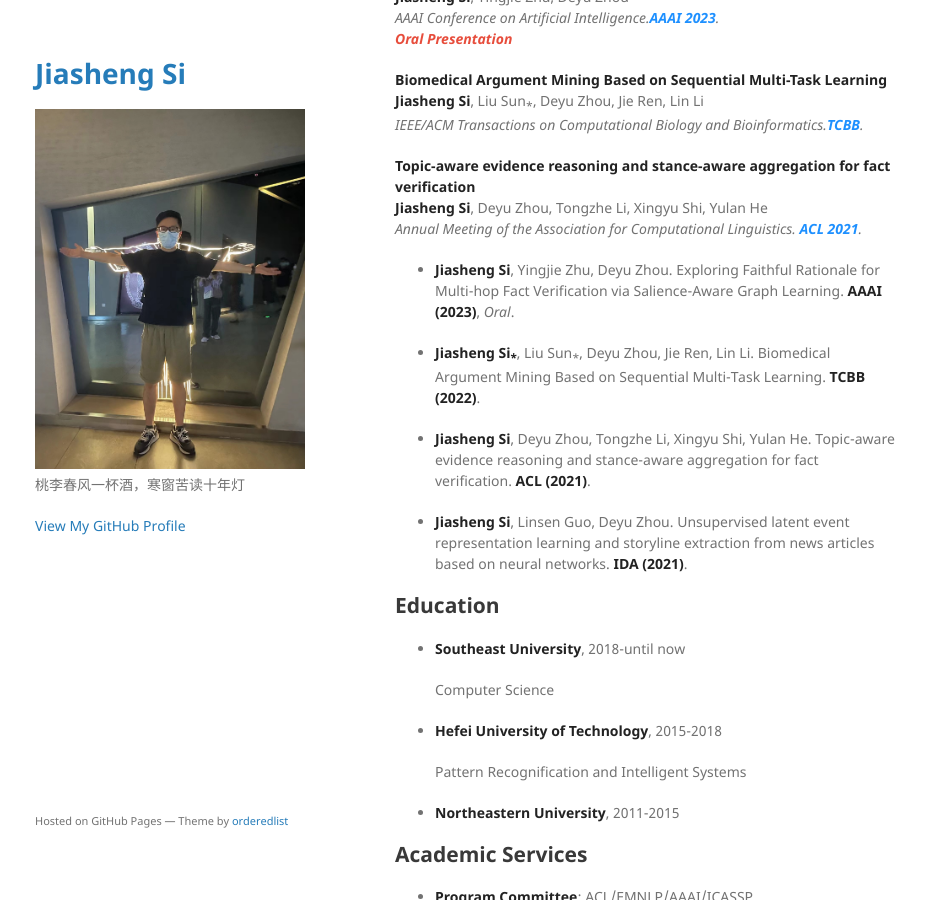
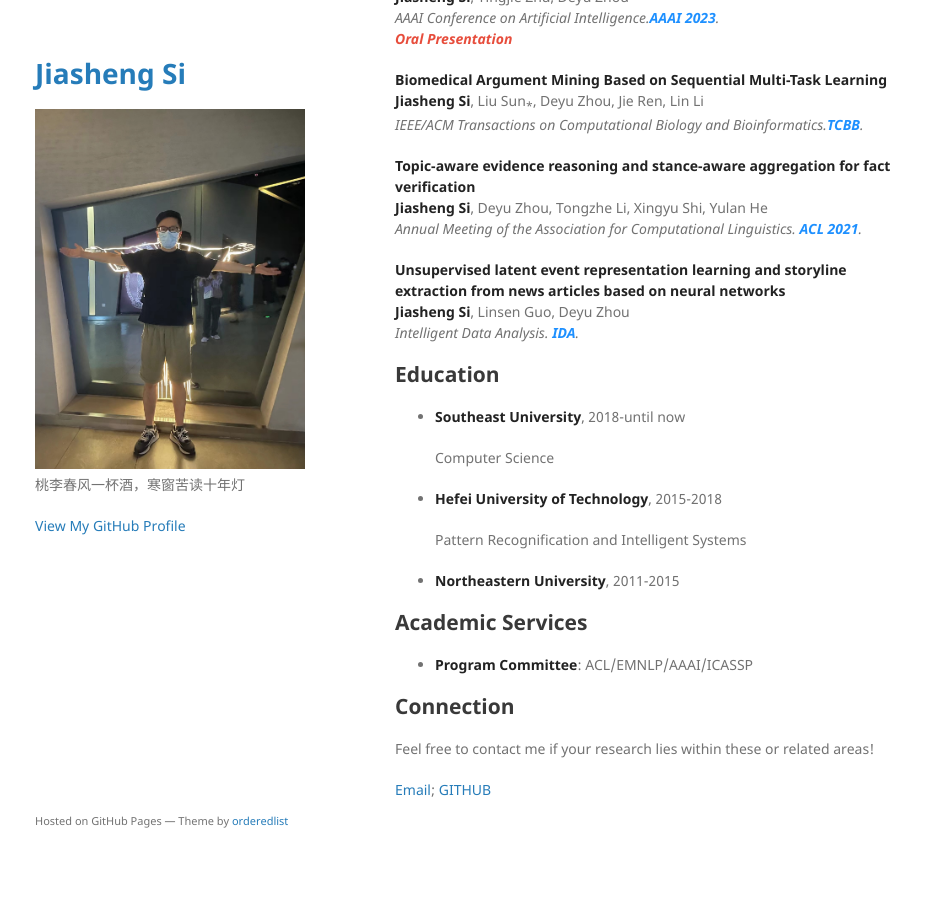
Before and after one commit to jasenchn/jasenchn.github.io, a Jekyll site: the page built from index.md, in a window 1280 px wide and 900 px high, scrolled down 368 px. Shown: the whole window, without its empty margins (175-1100 px from the left). Built offline with Jekyll 4.4.1, drawn with Linux system fonts in a browser that asks for light colours; our own code applies the rules of GitHub Pages for plain Markdown files; after the commit the page ends 1238 px from its top, so only the background shows below that.

Commit message:
Update index.md

```diff
--- a/index.md
+++ b/index.md
@@ -47,16 +47,16 @@ I am interested in exploring structures from text, especially for the task: Auto
 </p>
 </div>
 
-- **Jiasheng Si**, Yingjie Zhu, Deyu Zhou. Exploring Faithful Rationale for Multi-hop Fact Verification via Salience-Aware Graph Learning. **AAAI (2023)**, *Oral*.
-
-
-- **Jiasheng Si<sub>*</sub>**, Liu Sun<sub>*</sub>, Deyu Zhou, Jie Ren, Lin Li. Biomedical Argument Mining Based on Sequential Multi-Task Learning. **TCBB (2022)**.
-
-
-- **Jiasheng Si**, Deyu Zhou, Tongzhe Li, Xingyu Shi, Yulan He. Topic-aware evidence reasoning and stance-aware aggregation for fact verification. **ACL (2021)**.
-
-
-- **Jiasheng Si**, Linsen Guo, Deyu Zhou. Unsupervised latent event representation learning and storyline extraction from news articles based on neural networks.  **IDA (2021)**.
+[comment]: <> (IDA2021)
+<div class="paper">
+<p><strong>Unsupervised latent event representation learning and storyline extraction from news articles based on neural networks</strong>
+<br />
+<strong>Jiasheng Si</strong>, Linsen Guo, Deyu Zhou
+<br />
+<em>Intelligent Data Analysis. <strong><i style="color:#1e90ff">IDA</i></strong>.</em>
+<br/>
+</p>
+</div>
 
 
 
```
